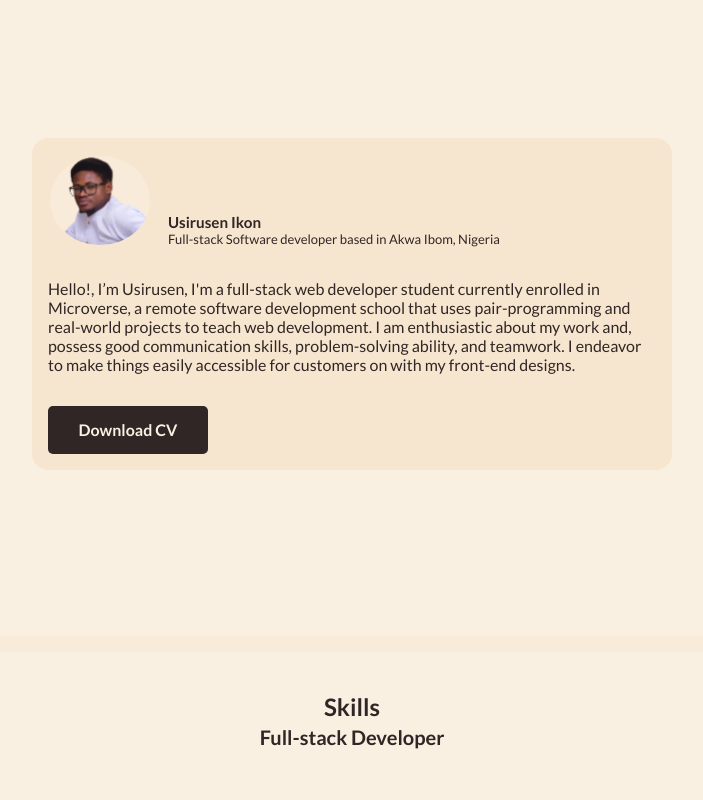
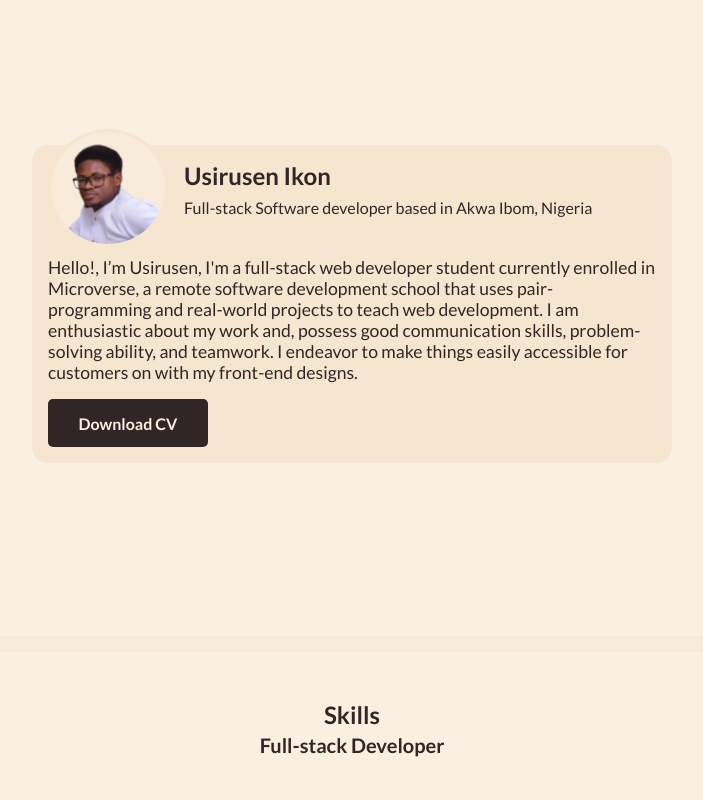
Before and after one commit to UsirusenIkon/Portfolio_V2, a React (Vite) app: page / in a window 1280 px wide. Shown: the part 940-1740 px from the top of the page, without its empty margins (288-991 px from the left). Built offline with nearby package versions, Linux system fonts and the light colour scheme.

Commit message:
Update styles in About page

```diff
--- a/src/App.css
+++ b/src/App.css
@@ -48,7 +48,7 @@ a {
 
 .heading {
   position: absolute;
-  top: 2.5rem;
+  top: 3rem;
   text-align: center;
 }
 
--- a/src/components/Aboutpage/AboutPage.jsx
+++ b/src/components/Aboutpage/AboutPage.jsx
@@ -15,11 +15,11 @@ function AboutPage() {
           </div>
           <div>
             <h3>Usirusen Ikon</h3>
-            <p>Full-stack Software developer based in Akwa Ibom, Nigeria</p>
+            <p className={`${styles.bio}`}>Full-stack Software developer based in Akwa Ibom, Nigeria</p>
           </div>
         </div>
         <div>
-          <p>
+          <p className={`${styles.bio_content}`}>
             Hello!, I’m Usirusen, I'm a full-stack web developer student currently enrolled in
             Microverse, a remote software development school that uses pair-programming and real-world
             projects to teach web development. I am enthusiastic about my work and, possess good
--- a/src/components/Aboutpage/aboutpage.module.css
+++ b/src/components/Aboutpage/aboutpage.module.css
@@ -14,27 +14,41 @@
   border-radius: 1rem;
   max-width: 40rem;
   padding: 1rem;
-  gap: 2rem;
+  gap: 1rem;
   background-color: var(--secondary-color);
 }
 
 .about_header {
-  border-radius: 50%;
   gap: 1rem;
   font-size: small;
-  align-items: flex-end;
+  align-items: center;
+}
+
+h3 {
+  font-size: clamp(1rem, 7vw, 1.5rem);
+  margin-bottom: 0.5rem;
+}
+
+.bio {
+  font-size: clamp(3px, 7vw, 1rem);
+}
+
+.bio_content{
+  font-size: clamp(3px, 7vw, 1.1rem);
 }
 
 .img_container {
   align-items: center;
-  max-width: 6.5rem;
+  padding-top: 0.7rem;
+  max-width: 7.5rem;
   border-radius: 50%;
-  border: 2px solid var(--secondary-color);
+  overflow: hidden;
+  border: 3px solid var(--secondary-color);
+  background-color: var(--tetiary-color);
 }
 
 .img {
   width: 100%;
-  border-radius: 50%;
   background-color: var(--tetiary-color);
 }
 
@@ -46,4 +60,16 @@
   .about_container {
     height: 95vh;
   }
+
+  .about_header {
+    gap: 1rem;
+    font-size: small;
+    align-items: flex-start;
+    height: 5rem;
+  }
+
+  .img_container {
+    position: relative;
+    top: -2rem;
+  }
 }
```
